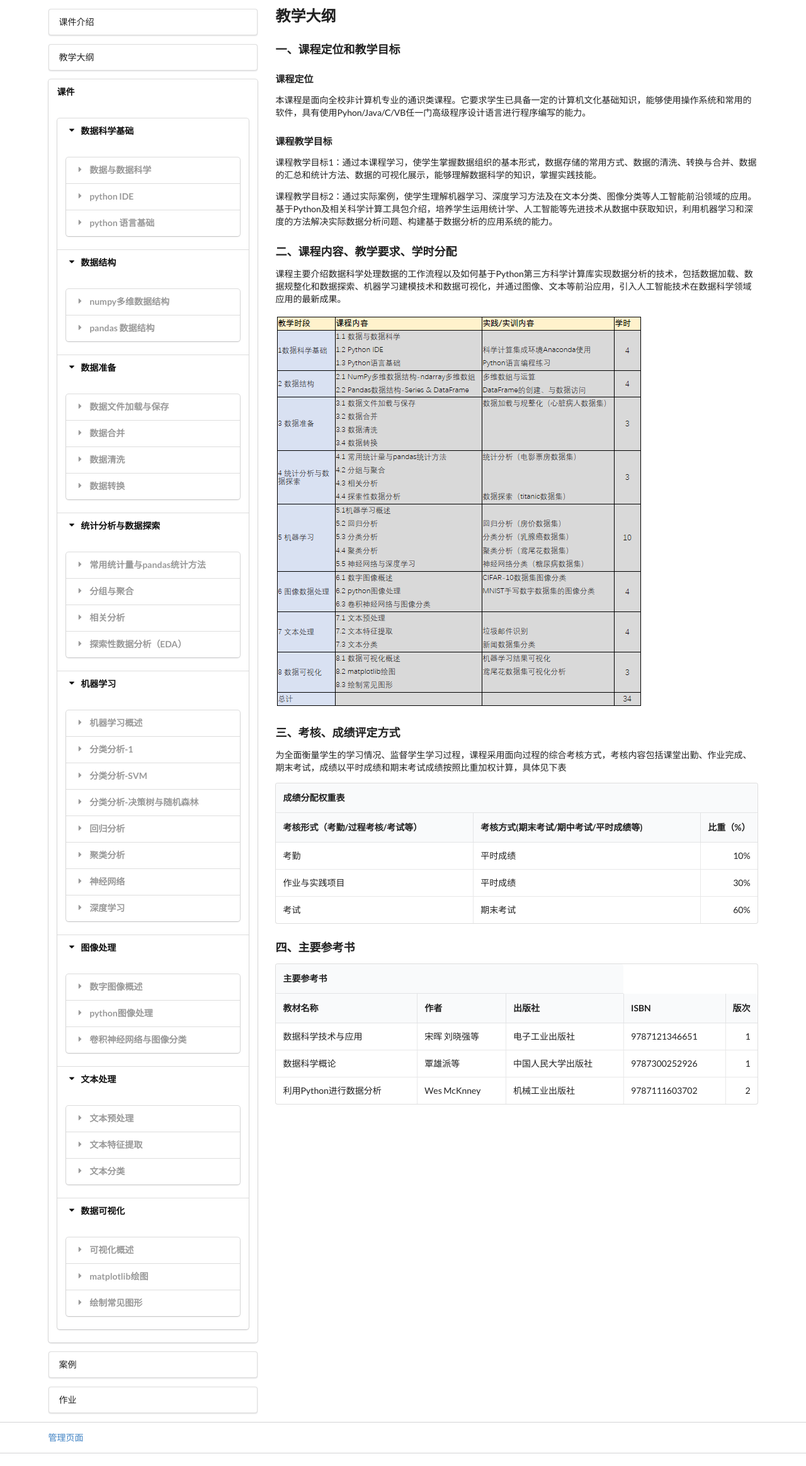
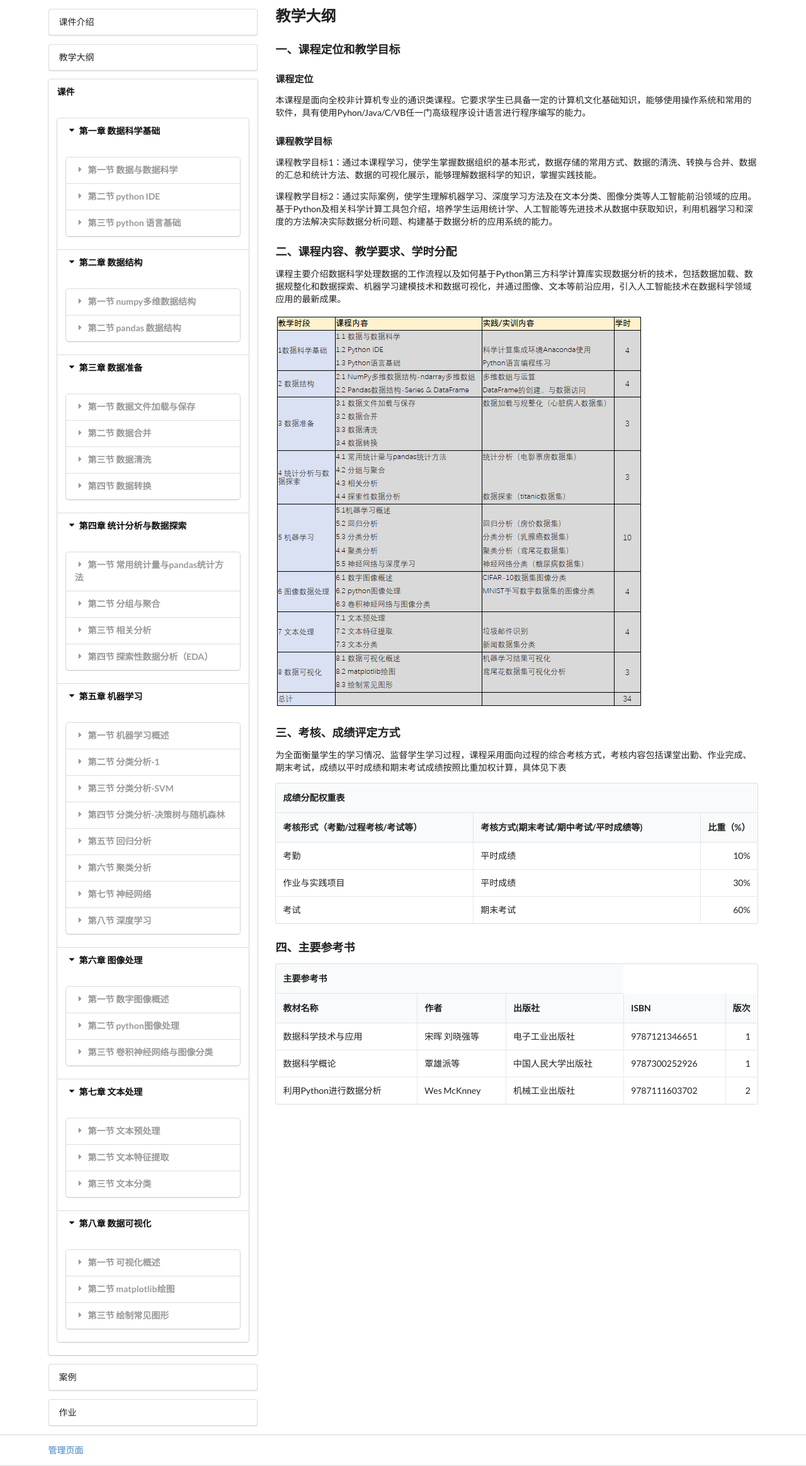
Before and after one commit to hakaorson/web_practise, a Flask app: page /chart in a window 1280 px wide. Shown: the part 61-2389 px from the top of the page at 63% size. Run offline with Flask 2, Linux system fonts and the light colour scheme; data comes from the database, SQL or seed files in the repository; both versions use the stored data as it was after the commit; some libraries are stand-ins or nearby versions.

Commit message:
一些小的bug修复

```diff
--- a/app/routes/base.py
+++ b/app/routes/base.py
@@ -9,7 +9,8 @@ from flask import request
 from flask import url_for
 import zipfile
 import shutil
-CHINUM_MAP = ['零', '一', '二', '三', '四', '五', '六', '七', '八', '九', '十']
+CHINUM_MAP = ['零', '一', '二', '三', '四', '五', '六', '七', '八', '九', '十', '十一', '十二',
+              '十三', '十四', '十五', '十六', '十七', '十八']
 
 
 def filepath_process(path):  # 获取到file文件的路径
@@ -42,6 +43,7 @@ def get_structed_info():
                 'type': 'ppt', 'exit': 'true'if sec.ppt_path else None, 'path': filepath_process(sec.ppt_path)})
             meida_datas.append({
                 'type': 'png', 'exit': 'true'if sec.png_path else None, 'path': filepath_process(sec.png_path)})
+            # print(filepath_process(sec.png_path))
             meida_datas.append({
                 'type': 'video', 'exit': 'true'if sec.video_path else None, 'path': filepath_process(sec.video_path)})
             temp_sec_info = {
--- a/app/routes/media.py
+++ b/app/routes/media.py
@@ -35,7 +35,8 @@ def store_request_file(path, name, req_file):
 def extract_zip(path, name):
     file_path = os.path.join(path, name)
     zip_file = zipfile.ZipFile(file_path, "r")
-    zip_file.extractall(path)
+    png_path = os.path.join(os.getcwd(), file_path[:-4])
+    zip_file.extractall(png_path)
     return file_path.replace('.zip', '')
 
 
--- a/app/routes/routes.py
+++ b/app/routes/routes.py
@@ -62,7 +62,7 @@ def media(chapter=None, section=None):
         for index, imgpath in enumerate(imgpath_list):
             temp_path = os.path.join(png_path, imgpath)
             png_info = {'path': base.filepath_process(temp_path)}
-            png_info['name'] = '第{}页'.format(base.CHINUM_MAP[index+1])
+            png_info['name'] = '第{}页'.format(str(index+1))
             ppt_infos['pngs'].append(png_info)
     title='第{}章  第{}节  {}'.format(base.CHINUM_MAP[int(chapter)],base.CHINUM_MAP[int(section)],query.s_name)
     return render_template(
--- a/app/templates/base/base.html
+++ b/app/templates/base/base.html
@@ -5,7 +5,7 @@
     <meta charset="UTF-8">
     <meta name="viewport" content="width=device-width, initial-scale=1.0">
     <title>Document</title>
-    <link rel="shortcut icon" href="../../static/files/pictures/ico.jpg" type="image/x-icon" />
+    <link rel="shortcut icon" href="../../static/base/icon.jpg" type="image/x-icon" />
     <!-- 引入css文件 -->
     <link rel="stylesheet" href="https://cdn.jsdelivr.net/npm/semantic-ui@2.4.2/dist/semantic.min.css">
 </head>
--- a/app/templates/main/menu.html
+++ b/app/templates/main/menu.html
@@ -15,14 +15,14 @@
         <div class="accordion">
             {% for chap in chaps %}
             <div class="active title">
-                <i class="dropdown icon"></i> {{chap.name}}
+                <i class="dropdown icon"></i>{{chap.c_index}} {{chap.name}}
             </div>
             <div class="active content">
                 <p>{{chap.desc}}</p>
                 <div class="accordion">
                     {% for sec in chap.secs %}
                     <div class="title">
-                        <i class="dropdown icon"></i> {{sec.name}}
+                        <i class="dropdown icon"></i>{{sec.s_index}} {{sec.name}}
                     </div>
                     <div class="content">
                         <p>{{sec.desc}}</p>
--- a/main.py
+++ b/main.py
@@ -1,7 +1,12 @@
 # 从app模块中导入应用
 from app import app  # 这个应用在app中走了一轮，可以使用run方法直接启用
+from gevent import monkey
+from gevent import pywsgi
+monkey.patch_all()  # 打上猴子补丁
 
 
 # 防止被引用后执行，只有在当前模块中才可以使用
 if __name__ == '__main__':
-    app.run(debug=True)  # 这个需要和阿里云服务器一致
+    app.debug = True
+    server = pywsgi.WSGIServer(('0.0.0.0', 80), app)
+    server.serve_forever()
```
Also changed, not shown: app/static/base/icon.jpg (added), teach_web.db, 1 other file.
